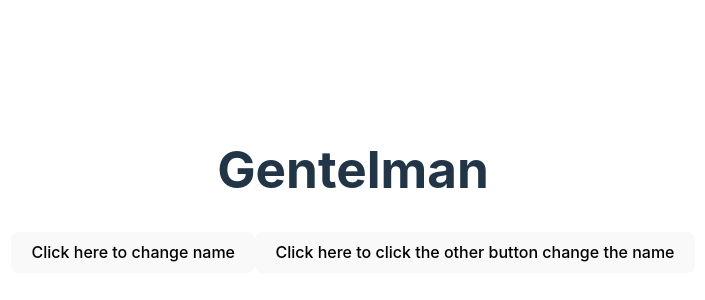
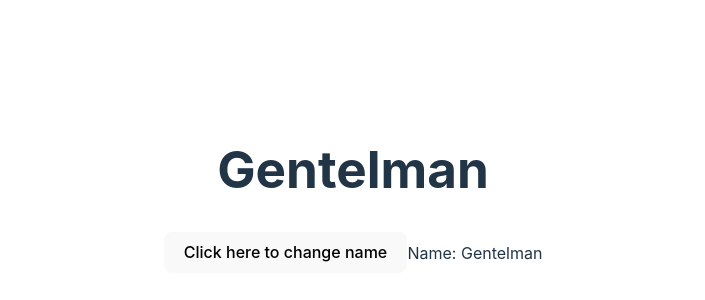
Before and after one commit to IbraimBarrios/react-hook-basic, a React (Vite) app: page / in a window 1280 px wide. Shown: the part 210-510 px from the top of the page, without its empty margins (287-992 px from the left). Built offline with nearby package versions, Linux system fonts and the light colour scheme.

Commit message:
feat: useMemo

```diff
--- a/src/App.jsx
+++ b/src/App.jsx
@@ -1,19 +1,22 @@
-import { useEffect, useRef, useState } from "react";
+import { useEffect, useMemo, useRef, useState } from "react";
 import "./App.css";
 
 function App() {
   const [name, setName] = useState("Gentelman");
-  const refButton = useRef(null);
 
-  useEffect(() => {
-    console.log("Rendered");
-    if (name != "Gentelman") {
-      refButton.current.style.color = "red";
-    }
+  // useEffect(() => {
+  //   console.log("Rendered");
+  //   if (name != "Gentelman") {
+  //     refButton.current.style.color = "red";
+  //   }
 
-    //termina el siclo de vida (solo se usa en siertos casos)
-    return () => {};
-  }, [name]);
+  //   //termina el siclo de vida (solo se usa en siertos casos)
+  //   return () => {};
+  // }, [name]);
+
+  const changedName = useMemo(() => {
+    return `Name: ${name}`;
+  }, [name])
 
   const handleClick = () => {
     setName("Paco");
@@ -22,12 +25,10 @@ function App() {
   return (
     <div className="App">
       <h1>{name}</h1>
-      <button ref={refButton} onClick={handleClick}>
+      <button onClick={handleClick}>
         Click here to change name
       </button>
-      <button onClick={() => refButton.current.click()}>
-        Click here to click the other button change the name
-      </button>
+      {changedName}
     </div>
   );
 }
```
